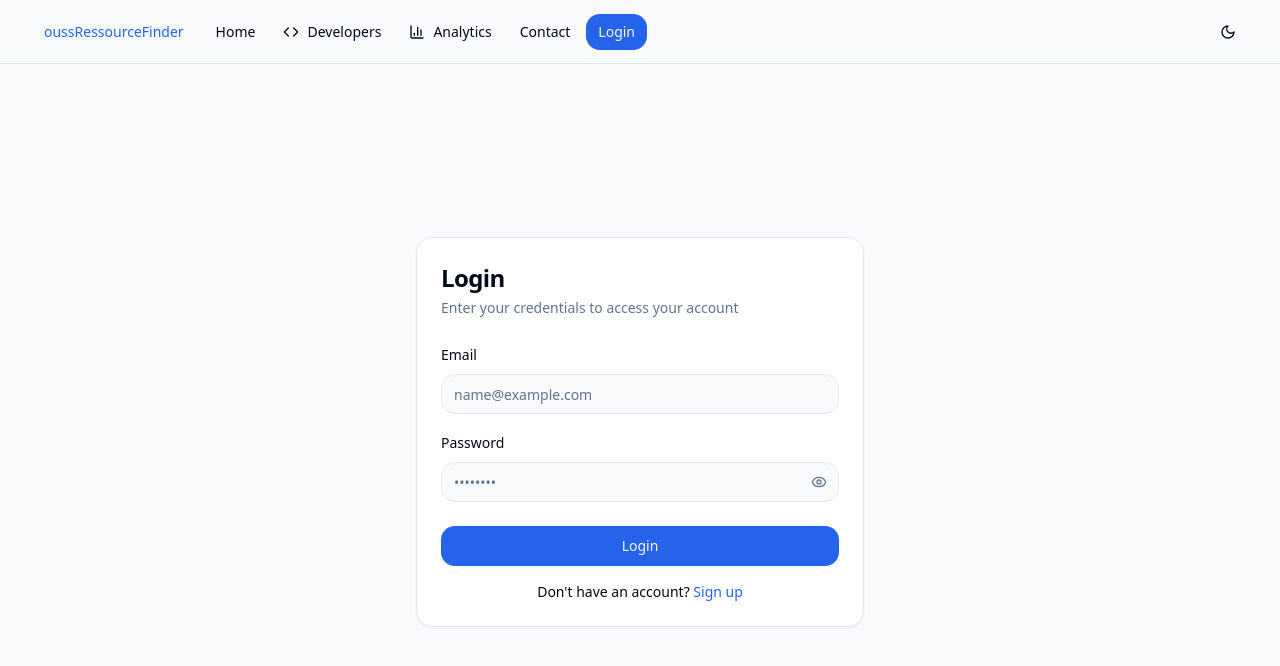
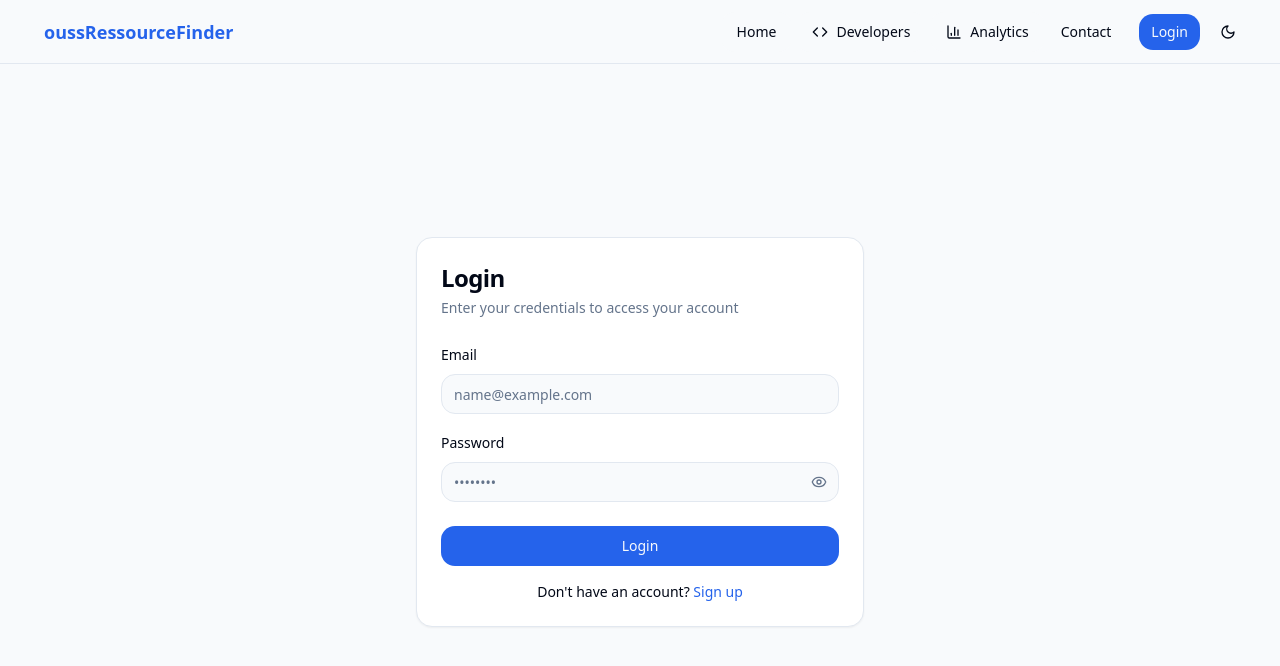
Before and after one commit to ousstheprogrammer/devresourcefinder, a React (Vite) app: page /login in a window 1280 px wide. Shown: the top 666 px of the page. Built offline with nearby package versions, Linux system fonts and the light colour scheme.

Commit message:
Replace navigation bar
Replaces the existing navigation bar with a new implementation.

```diff
--- a/src/components/Header.tsx
+++ b/src/components/Header.tsx
@@ -1,6 +1,7 @@
 
-import { BarChart3Icon, Code } from "lucide-react";
+import { BarChart3Icon, Code, Menu } from "lucide-react";
 import { Link } from "react-router-dom";
+import { useState } from "react";
 
 import { Button } from "@/components/ui/button";
 import {
@@ -11,39 +12,64 @@ import {
   DropdownMenuTrigger,
 } from "@/components/ui/dropdown-menu";
 import ThemeToggle from "@/components/ThemeToggle";
+import {
+  NavigationMenu,
+  NavigationMenuContent,
+  NavigationMenuItem,
+  NavigationMenuLink,
+  NavigationMenuList,
+  NavigationMenuTrigger,
+  navigationMenuTriggerStyle,
+} from "@/components/ui/navigation-menu";
+import { cn } from "@/lib/utils";
+import { Sheet, SheetContent, SheetTrigger } from "@/components/ui/sheet";
 
 export default function Header() {
+  const [isOpen, setIsOpen] = useState(false);
+
   return (
-    <div className="flex h-16 w-full border-b bg-background">
+    <div className="flex h-16 w-full border-b bg-background sticky top-0 z-50">
       <div className="container flex items-center justify-between">
-        <div className="flex items-center space-x-2">
+        {/* Logo/Brand */}
+        <div className="flex items-center">
           <Link to="/">
-            <Button variant="link" size="sm">
+            <Button variant="link" size="sm" className="font-bold text-lg">
               oussRessourceFinder
             </Button>
           </Link>
+        </div>
 
-          <div className="hidden sm:flex space-x-1">
+        {/* Desktop Navigation */}
+        <div className="hidden md:flex items-center space-x-4">
+          <NavigationMenu>
+            <NavigationMenuList>
+              <NavigationMenuItem>
                 <Link to="/">
-              <Button variant="ghost" size="sm">
+                  <NavigationMenuLink className={navigationMenuTriggerStyle()}>
                     Home
-              </Button>
+                  </NavigationMenuLink>
                 </Link>
+              </NavigationMenuItem>
 
+              <NavigationMenuItem>
                 <Link to="/developers">
-              <Button variant="ghost" size="sm" className="gap-2">
-                <Code className="h-4 w-4" />
+                  <NavigationMenuLink className={navigationMenuTriggerStyle()}>
+                    <Code className="h-4 w-4 mr-2" />
                     <span>Developers</span>
-              </Button>
+                  </NavigationMenuLink>
                 </Link>
+              </NavigationMenuItem>
 
+              <NavigationMenuItem>
                 <Link to="/analytics">
-              <Button variant="ghost" size="sm" className="gap-2">
-                <BarChart3Icon className="h-4 w-4" />
+                  <NavigationMenuLink className={navigationMenuTriggerStyle()}>
+                    <BarChart3Icon className="h-4 w-4 mr-2" />
                     <span>Analytics</span>
-              </Button>
+                  </NavigationMenuLink>
                 </Link>
+              </NavigationMenuItem>
 
+              <NavigationMenuItem>
                 <DropdownMenu>
                   <DropdownMenuTrigger asChild>
                     <Button variant="ghost" size="sm">
@@ -56,6 +82,7 @@ export default function Header() {
                         href="https://github.com/ousstheprogrammer"
                         target="_blank"
                         rel="noreferrer"
+                        className="flex items-center"
                       >
                         GitHub
                       </a>
@@ -65,31 +92,94 @@ export default function Header() {
                         href="https://www.linkedin.com/in/oussama-zouini-48a036280/"
                         target="_blank"
                         rel="noreferrer"
+                        className="flex items-center"
                       >
                         LinkedIn
                       </a>
                     </DropdownMenuItem>
                     <DropdownMenuSeparator />
                     <DropdownMenuItem asChild>
-                  <a href="mailto:oussamazouini42@gmail.com">
+                      <a href="mailto:oussamazouini42@gmail.com" className="flex items-center">
                         Email
                       </a>
                     </DropdownMenuItem>
                   </DropdownMenuContent>
                 </DropdownMenu>
+              </NavigationMenuItem>
+            </NavigationMenuList>
+          </NavigationMenu>
 
+          <div className="flex items-center gap-2">
             <Link to="/login">
               <Button size="sm">Login</Button>
             </Link>
+            <ThemeToggle />
           </div>
         </div>
 
-        <div className="flex items-center space-x-2">
-          <div className="sm:hidden">
-            <Link to="/login">
-              <Button size="sm">Login</Button>
+        {/* Mobile Navigation */}
+        <div className="md:hidden flex items-center">
+          <Sheet open={isOpen} onOpenChange={setIsOpen}>
+            <SheetTrigger asChild>
+              <Button variant="ghost" size="icon" className="mr-2">
+                <Menu className="h-5 w-5" />
+                <span className="sr-only">Toggle menu</span>
+              </Button>
+            </SheetTrigger>
+            <SheetContent side="right" className="w-[250px] sm:w-[300px]">
+              <div className="flex flex-col gap-4 mt-8">
+                <Link to="/" onClick={() => setIsOpen(false)}>
+                  <Button variant="ghost" size="sm" className="w-full justify-start">
+                    Home
+                  </Button>
+                </Link>
+
+                <Link to="/developers" onClick={() => setIsOpen(false)}>
+                  <Button variant="ghost" size="sm" className="w-full justify-start gap-2">
+                    <Code className="h-4 w-4" />
+                    <span>Developers</span>
+                  </Button>
+                </Link>
+
+                <Link to="/analytics" onClick={() => setIsOpen(false)}>
+                  <Button variant="ghost" size="sm" className="w-full justify-start gap-2">
+                    <BarChart3Icon className="h-4 w-4" />
+                    <span>Analytics</span>
+                  </Button>
+                </Link>
+
+                <div className="space-y-2">
+                  <p className="px-3 text-sm font-medium">Contact</p>
+                  <a
+                    href="https://github.com/ousstheprogrammer"
+                    target="_blank"
+                    rel="noreferrer"
+                    className="block px-3 py-2 text-sm hover:bg-accent rounded-md"
+                  >
+                    GitHub
+                  </a>
+                  <a
+                    href="https://www.linkedin.com/in/oussama-zouini-48a036280/"
+                    target="_blank"
+                    rel="noreferrer"
+                    className="block px-3 py-2 text-sm hover:bg-accent rounded-md"
+                  >
+                    LinkedIn
+                  </a>
+                  <a
+                    href="mailto:oussamazouini42@gmail.com"
+                    className="block px-3 py-2 text-sm hover:bg-accent rounded-md"
+                  >
+                    Email
+                  </a>
+                </div>
+
+                <Link to="/login" onClick={() => setIsOpen(false)}>
+                  <Button size="sm" className="w-full">Login</Button>
                 </Link>
               </div>
+            </SheetContent>
+          </Sheet>
           <ThemeToggle />
         </div>
       </div>
```
Lines whose indentation alone changed are shown as unchanged.
